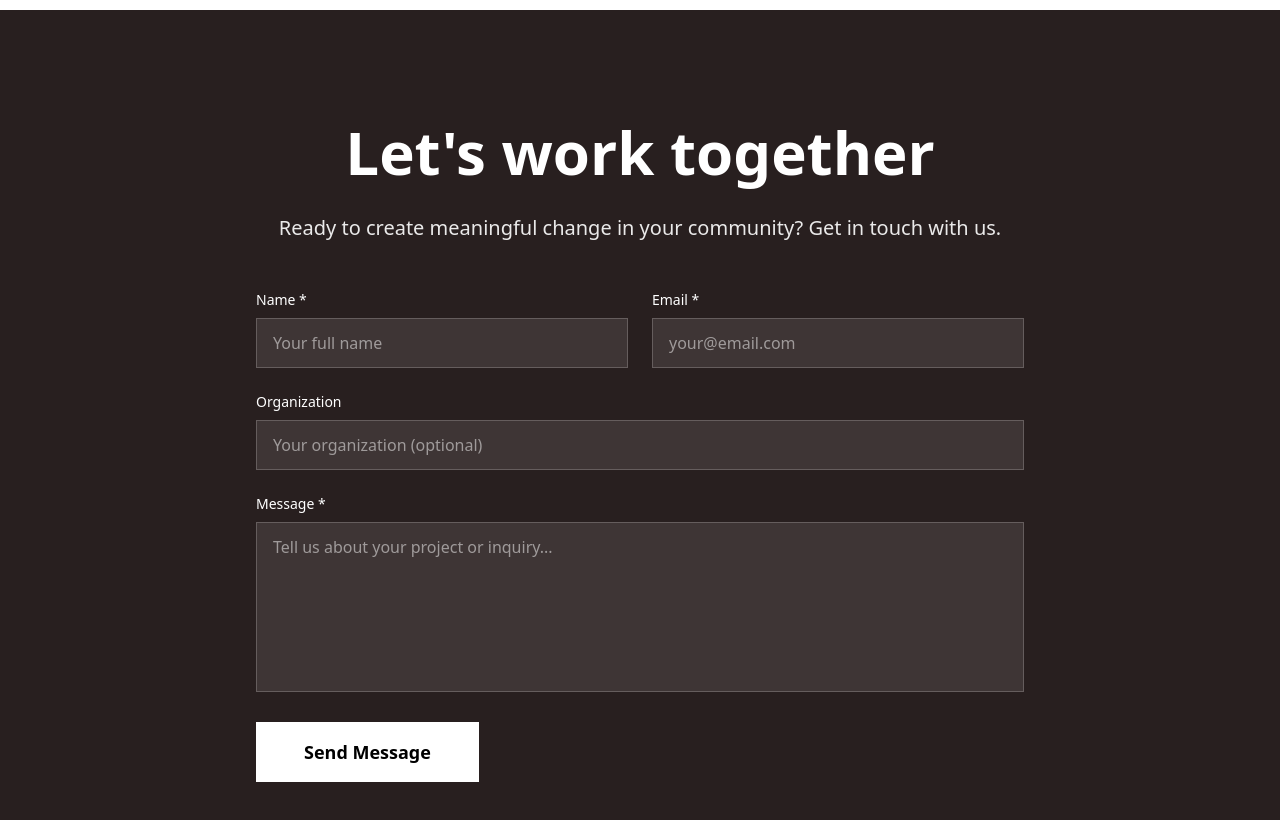
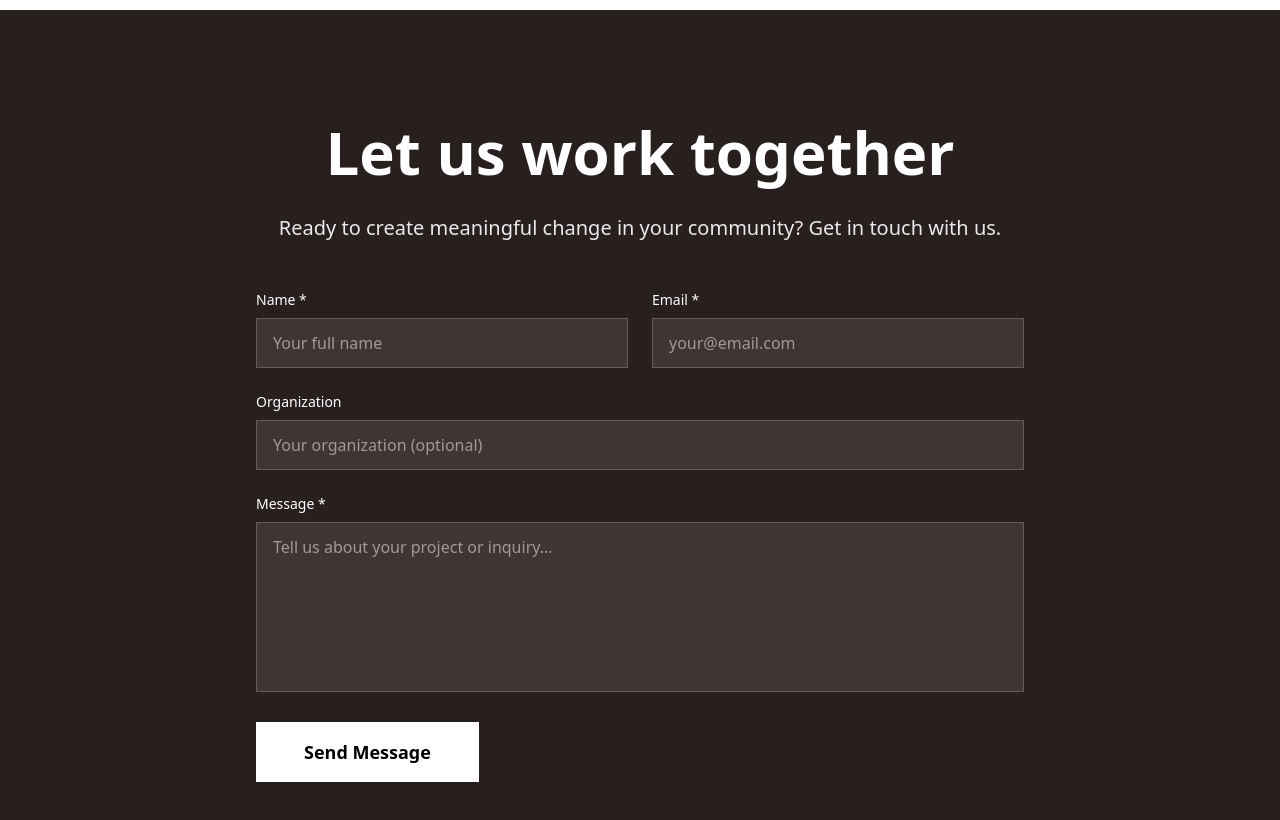
Before and after one commit to kobinaq/v0-growth-solutions-website, a Next.js app: page /about in a window 1280 px wide. Shown: the part 3280-4100 px from the top of the page. Built offline with nearby package versions, Linux system fonts and the light colour scheme.

Commit message:
Update page.tsx

```diff
--- a/app/about/page.tsx
+++ b/app/about/page.tsx
@@ -144,7 +144,7 @@ export default function AboutPage() {
         <div className="container mx-auto px-6">
           <div className="max-w-3xl mx-auto">
             <div className="text-center mb-12">
-              <h2 className="font-display text-4xl md:text-6xl font-bold mb-8">Let's work together</h2>
+              <h2 className="font-display text-4xl md:text-6xl font-bold mb-8">Let us work together</h2>
               <p className="text-xl opacity-90">
                 Ready to create meaningful change in your community? Get in touch with us.
               </p>
```
